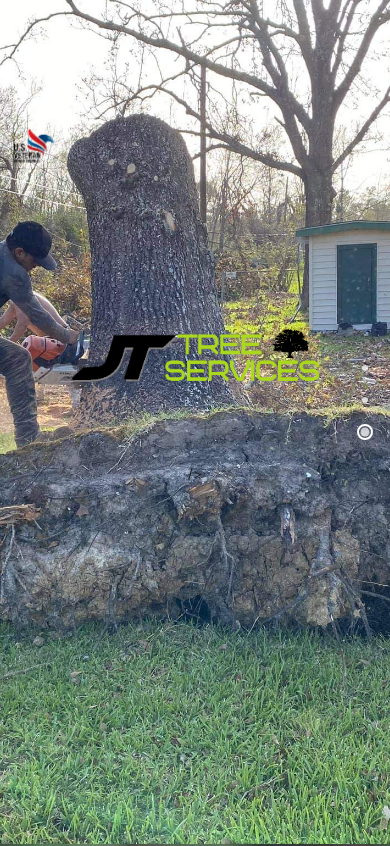
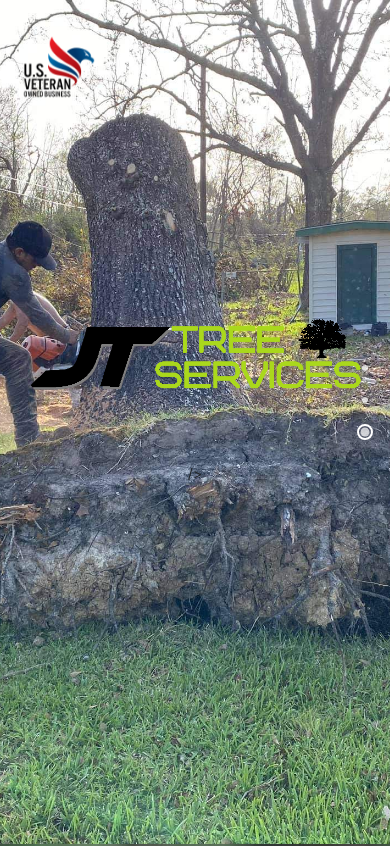
Before and after one commit to brandonwc5/thibodeauxtreeservice, a plain HTML site: page jttreeservice/index.html in a window 390 px wide. Shown: the top 846 px of the page. Drawn offline with nearby package versions, Linux system fonts and the light colour scheme; a script that the page names is missing.

Commit message:
Logo media query

```diff
--- a/jttreeservice/css/main.css
+++ b/jttreeservice/css/main.css
@@ -543,12 +543,6 @@ footer em {
   }
 }
 
-@media (max-width: 776px) {
-  .logo
-  {
-    max-width: 100%;
-  }
-}
 
 /* LIGHT BOX */
 
@@ -789,3 +783,17 @@ body.lb-disable-scrolling {
   height: 15em;
   background-repeat: no-repeat;
 }
+
+
+@media (max-width: 776px) {
+  .logo
+  {
+    background-size: 100%;
+    max-width: 100%;
+
+  }
+  .vet-owned{
+    width: 35%;
+    min-height: 17vh;
+  }
+}
```
Also changed, not shown: jttreeservice/Untitled.png (added).
